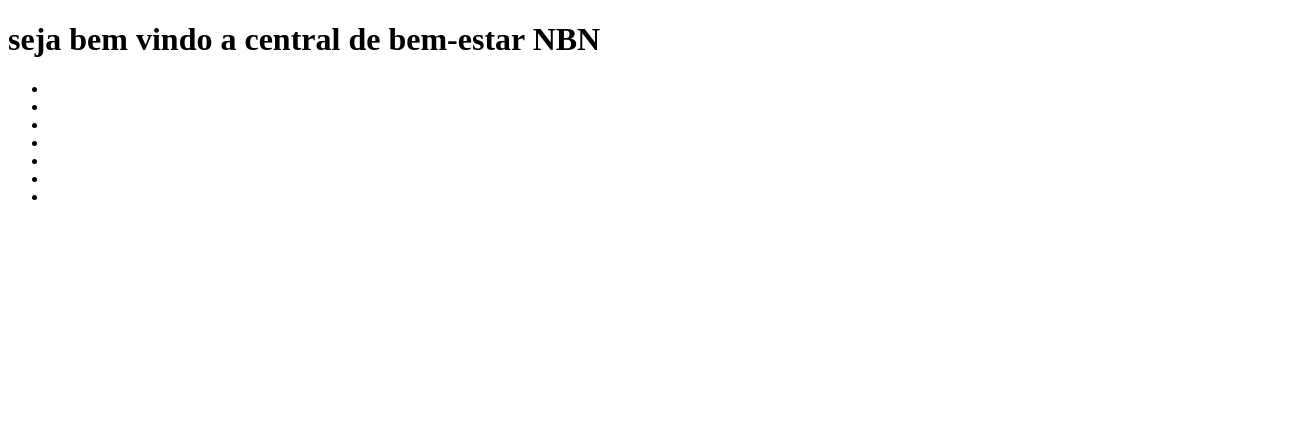
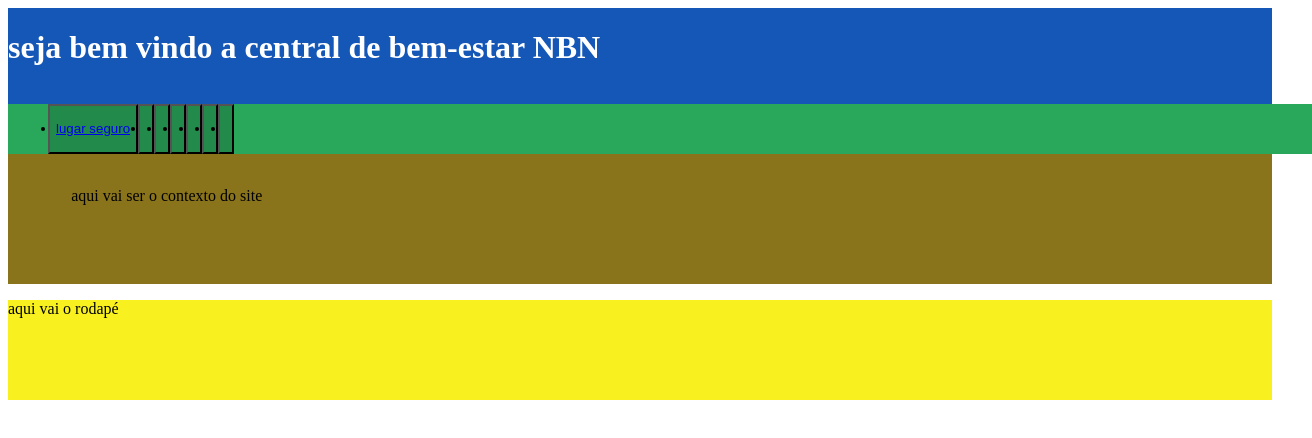
Before and after one commit to claudionbn/neves.github.io, a plain HTML site: page index.html in a window 1280 px wide. Shown: the whole page, 1312 px wide, since content can reach past the window. Drawn offline with Linux system fonts and the light colour scheme.

Commit message:
add changes

```diff
--- a/index.html
+++ b/index.html
@@ -4,21 +4,28 @@
     <meta charset="UTF-8">
     <meta name="viewport" content="width=device-width, initial-scale=1.0">
     <title>Central</title>
+    <link rel="stylesheet" href="style.css">
 </head>
 <body>
     <header>
         <h1>seja bem vindo a central de bem-estar NBN</h1>
         <nav>
             <ul>
-                <li></li>
-                <li></li>
-                <li></li>
-                <li></li>
-                <li></li>
-                <li></li>
-                <li></li>
+                <button><li><a href="meusArtigos/lugar.html">lugar seguro</a></li></button>
+                <button><li><a href="#"></a></li></button>
+                <button><li><a href="#"></a></li></button>
+                <button><li><a href="#"></a></li></button>
+                <button><li><a href="#"></a></li></button>
+                <button><li><a href="#"></a></li></button>
+                <button><li><a href="#"></a></li></button>
             </ul>
         </nav>
     </header>
+    <section>
+        <p>aqui vai ser o contexto do site</p>
+    </section>
+    <footer>
+        <p>aqui vai o rodapé</p>
+    </footer>
 </body>
 </html>
--- a/style.css
+++ b/style.css
@@ -1,3 +1,28 @@
 header{
+    display: flex;
+    flex-direction: column;
+    background-color: #1557b7;
+    color: #ffffff;
+    width: 100%;
+    height: 100px;
+}
+ul{
+    background-color: #29a85b;
+    display: flex;
+    flex-direction: row;
+    width: 100%;
+    height: 50px;
+}
+button{
+    background-color: #228a4b;
+}
+section{
+    padding: 5%;
+    background-color: #89731b;
+}
+footer{
+    background-color: #f8f11f;
+    width: 100%;
+    height: 100px;
 
 }
```
Also changed, not shown: meusArtigos/lugar.html (added, +12 -0 lines).
